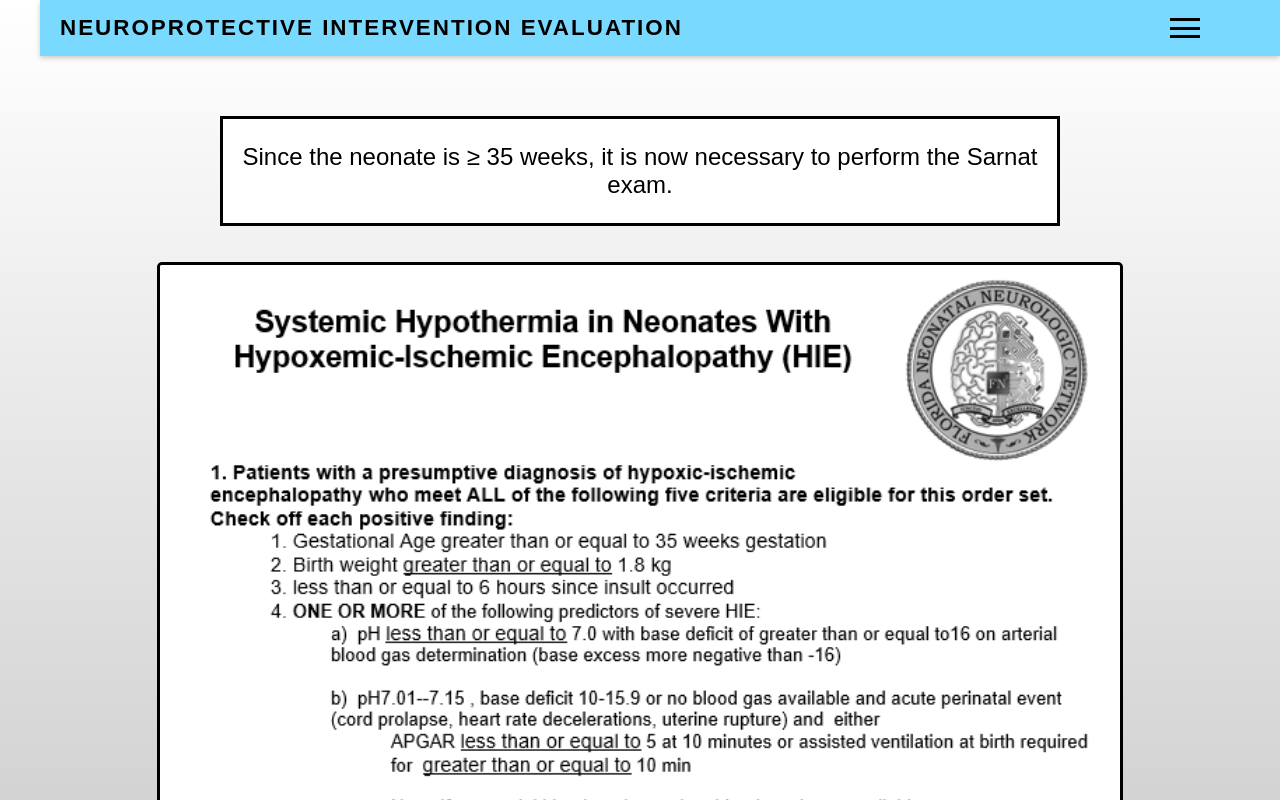
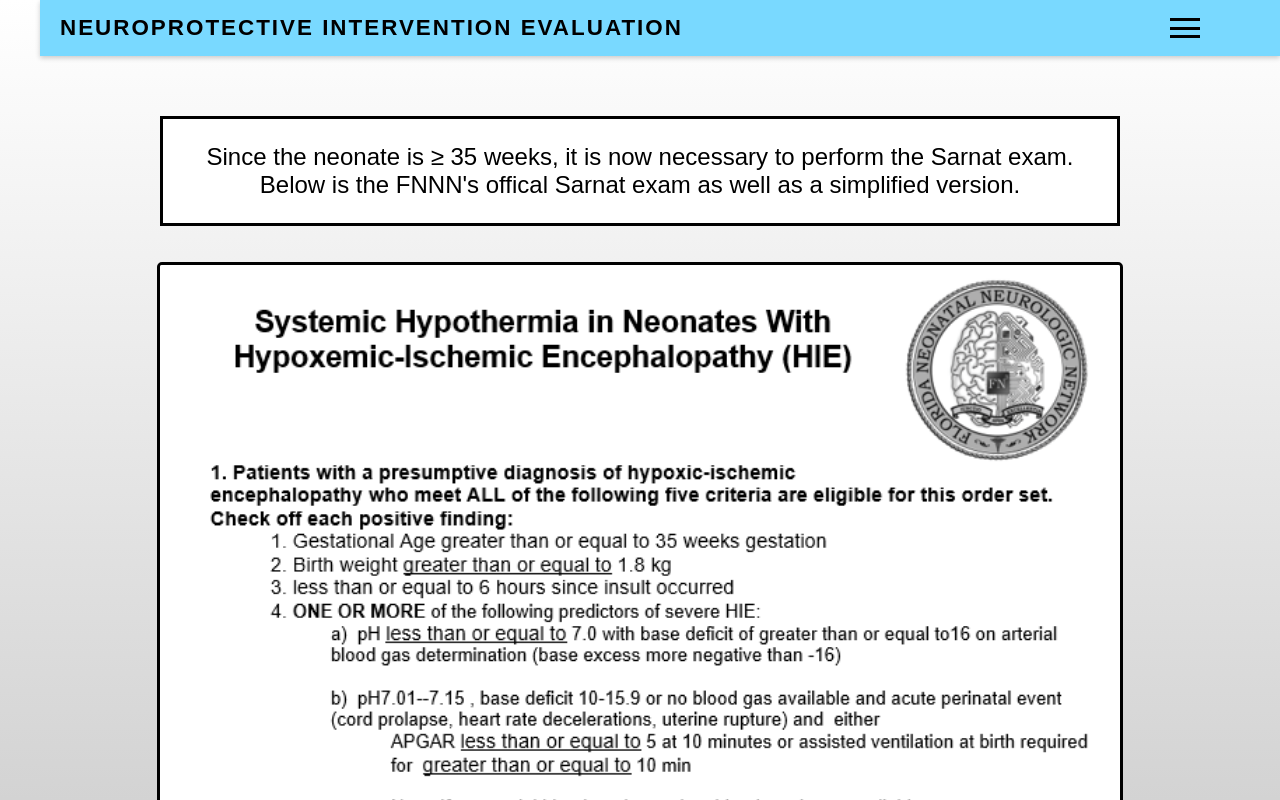
Before and after one commit to alexmerlo23/NeoCare, a React (Vite) app in the folder frontend/: page /rightbranch in a window 1280 px wide. Shown: the top 800 px of the page. Built offline with nearby package versions, Linux system fonts and the light colour scheme; a web font is replaced by a local one.

Commit message:
UI change

```diff
--- a/frontend/src/pages/RightBranch/RightBranch.css
+++ b/frontend/src/pages/RightBranch/RightBranch.css
@@ -10,7 +10,7 @@
 }
 
 .right-branch-top-container {
-    width: 70%;
+    width: 80%;
     margin-top: 5%;
     border: 3px solid black;
     background-color: white;
--- a/frontend/src/pages/RightBranch/RightBranch.jsx
+++ b/frontend/src/pages/RightBranch/RightBranch.jsx
@@ -240,7 +240,9 @@ newCriteria.signs_of_encephalopathy = numSigns;
     return (
         <div className="right-branch-container">
             <div className="right-branch-top-container">
-                <p>Since the neonate is ≥ 35 weeks, it is now necessary to perform the Sarnat exam.</p>
+                <p>Since the neonate is ≥ 35 weeks, it is now necessary to perform the Sarnat exam.<br></br>
+                Below is the FNNN's offical Sarnat exam as well as a simplified version.
+                </p>
             </div>
             <div className="right-branch-images">
                 <img className="protocol-image" src="/HIE Hypothermia Protocol.png" alt="HIE Hypothermia Protocol" />
```
